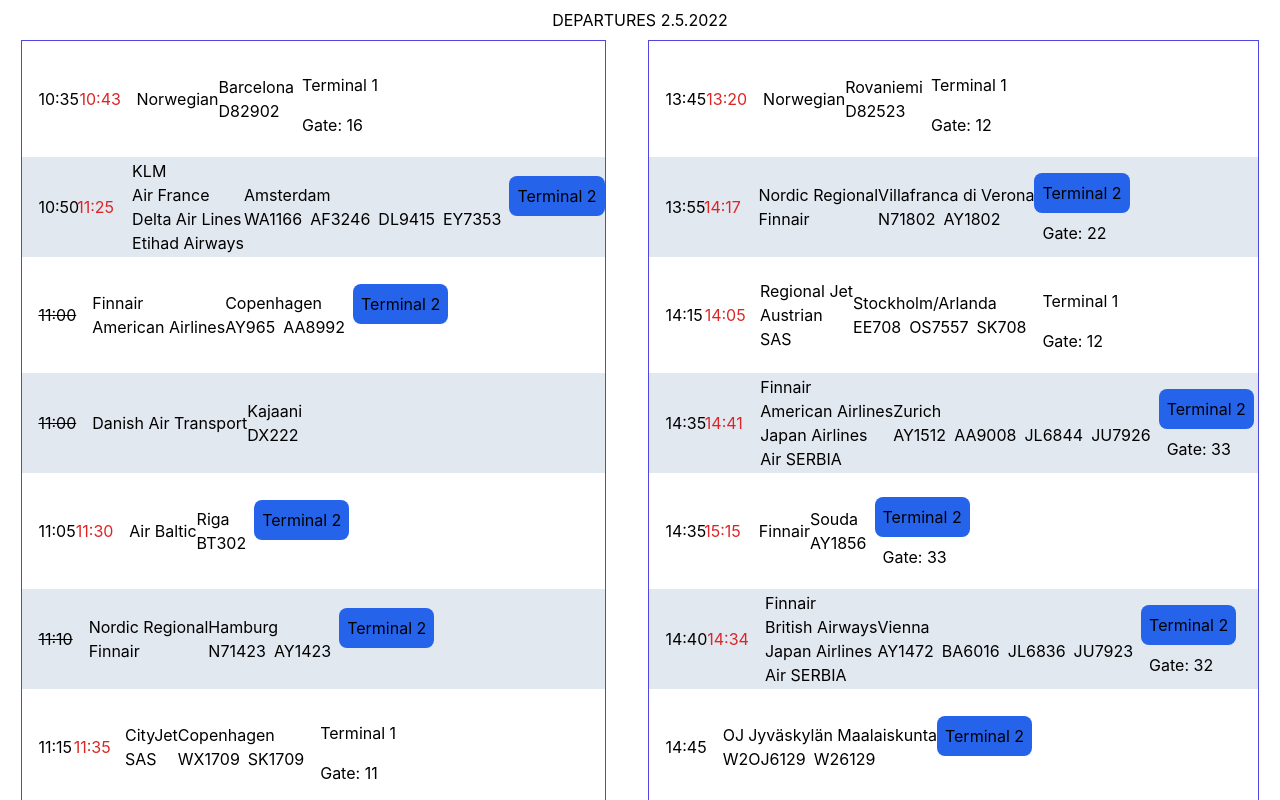
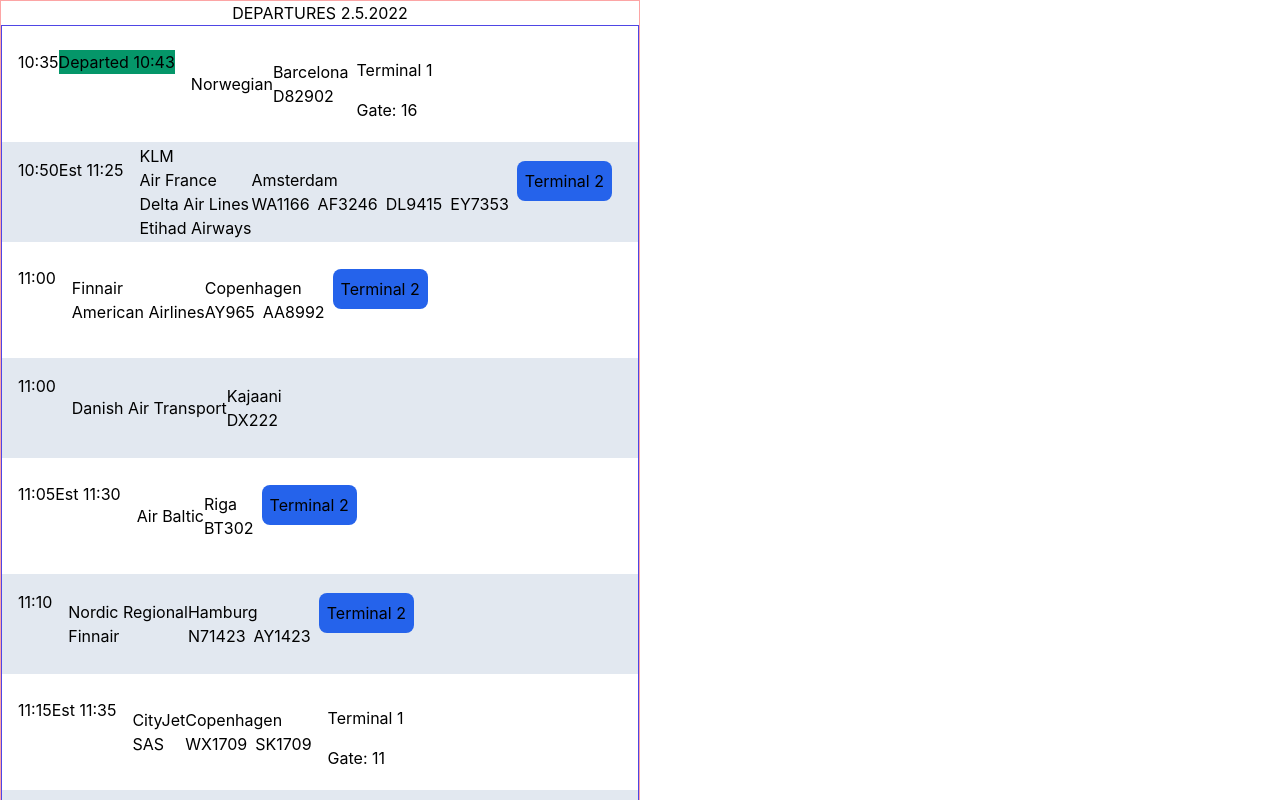
Before and after one commit to jvhytonen/signage-aws-lambda, a React (Create React App) app: page / in a window 1280 px wide. Shown: the top 800 px of the page. Built offline with nearby package versions, Linux system fonts and the light colour scheme.

Commit message:
Adding Error modal, fixing some issues with data fetching and creating object. Improving Time and BaggageTerminalGate-components. Preparing animations.

```diff
--- a/src/App.tsx
+++ b/src/App.tsx
@@ -2,28 +2,53 @@
 import './App.css';
 import FlightDataTable from './Components/FlightDataTable/FlightDataTable'
 import { fetchArrData, fetchDepData } from './Utils/HTTPRequests'
+import Error from './Components/UI/Error'
 
 type fetchDataType = () => void
 
 function App() {
   const [flightData, setFlightData] = useState<any>(null)
+  const [isLoading, setIsLoading] = useState<boolean>(true)
+  /*
   const fetchData: fetchDataType = async () => {
   const depDataItems = await fetchDepData()
   const arrDataItems = await fetchArrData()
+  setIsLoading(false)
+  if (depDataItems === null) {
+    return
+  }
+  const flightDataObj = {
+    departures: depDataItems,
+    arrivals: arrDataItems
+  }
+   setFlightData(flightDataObj)
+  } */
+
+  useEffect(() => {
+    const fetchData: fetchDataType = async () => {
+      try {
+        const depDataItems = await fetchDepData()
+        const arrDataItems = await fetchArrData()
+        setIsLoading(false)
+        if (depDataItems === null) {
+          return
+        }
         const flightDataObj = {
           departures: depDataItems,
           arrivals: arrDataItems
         }
         setFlightData(flightDataObj)
       }
-
-useEffect(() => {
+      catch (err) {
+        console.log('Something went wrong')
+      }
+    }
     fetchData()
   }, [])
 
   return (
     <div className="App h-full w-full">
-          {flightData !== null ? <FlightDataTable data={flightData}/> : <h1>No data</h1>}
+      {flightData !== null ? <FlightDataTable data={flightData} /> : <Error message={`${isLoading ? 'Loading... ' : 'Something went wrong'}`} />}
     </div>
   );
 }
--- a/src/Components/FlightDataTable/Arrivals.tsx
+++ b/src/Components/FlightDataTable/Arrivals.tsx
@@ -5,7 +5,6 @@
 import Time from "./Time"
 import Destination from "./Destination"
 import TerminalGateBG from "./TerminalGateBg"
-import TopBar from "./TopBar"
 
 export interface ArrDataItemsType {
     codeShareNr?: string
@@ -33,7 +32,7 @@
         return (
             <div key={index} style={{height: correctHeight}} id='TableItem' className='FlightDataTable w-full flex my-2'>
                 <div className='w-[20%] h-full flex items-center justify-center'>
-                 <Time originalTime={item.arrTime} estTime={item.estimatedArr}/>
+                 <Time originalTime={item.arrTime} estTime={item.estimatedArr} actualTime={item.actualArr} type='arrivals'/>
                 </div>
                 <div className='w-[25%] h-full overflow-hidden'>
                 <Airline airline={item.airline[0]}/>
@@ -45,7 +44,7 @@
                 </div>
                 </div>
                 <div className='w-[15%] h-full flex items-center justify-center'>
-                <TerminalGateBG gate={item.baggage} terminal={item.terminal}/>
+                <TerminalGateBG gate={item.baggage} terminal={item.terminal} type='arrivals'/>
                 </div>
             </div>
         )
--- a/src/Components/FlightDataTable/Departures.tsx
+++ b/src/Components/FlightDataTable/Departures.tsx
@@ -5,7 +5,6 @@
 import Time from "./Time"
 import Destination from "./Destination"
 import TerminalGateBg from "./TerminalGateBg"
-import TopBar from "./TopBar"
 
 
 export interface DepDataItems {
@@ -33,20 +32,20 @@
     const rows = props.data.map((item: DepDataItems, index:number) => {
         return (
             <div key={index} style={{height: correctHeight}} id='TableItem' className='FlightDataTable w-full flex my-2'>
-                <div className='w-[20%] h-full flex items-center justify-center'>
-                 <Time originalTime={item.depTime} estTime={item.estimatedDep}/>
+                <div className='w-[28%] h-full flex items-center justify-center'>
+                 <Time originalTime={item.depTime} estTime={item.estimatedDep} actualTime={item.actualDep} type='departures'/>
                 </div>
-                <div className='w-[25%] h-full overflow-hidden'>
+                <div className='w-[22%] h-full overflow-hidden'>
                 <Airline airline={item.airline[0]}/>
                 </div>
-                <div className='w-[40%] h-full flex flex-col items-start justify-center overflow-hidden'>
+                <div className='w-[35%] h-full flex flex-col items-start justify-center overflow-hidden'>
                 <Destination destination={item.destination}/>
                 <div className='justify-self-end'>
                     <FlightNumber flightNumber={item.flightNr[0]}/>
                 </div>
                 </div>
                 <div className='w-[15%] h-full flex items-center justify-center'>
-                <TerminalGateBg gate={item.gate} terminal={item.terminal}/>
+                <TerminalGateBg gate={item.gate} terminal={item.terminal} type='departures'/>
                 </div>
             </div>
         )
--- a/src/Components/FlightDataTable/FlightDataTable.tsx
+++ b/src/Components/FlightDataTable/FlightDataTable.tsx
@@ -1,8 +1,7 @@
-import React from "react"
+import React, {useEffect, useRef} from "react"
 import Departures, { DepDataItems } from './Departures'
 import TopBar from "./TopBar"
 import Arrivals, { ArrDataItemsType } from "./Arrivals"
-
 
 export interface AppType {
     departures: DepDataItems[]
@@ -13,21 +12,40 @@
 }
 
 const FlightDataTable = (props: FlightDataType) => {
+    const timeDiv = useRef<HTMLDivElement | null>(null)
     let elem = document.getElementById('TableItem')
     let parent = elem?.parentElement?.offsetHeight
     let correctHeight = parent !== undefined ? `${parent / 8}px` : '100px'
+
+    const scrollSomething = async (ind:number) => {
+        const children = timeDiv.current?.children
+        if (children !== undefined) {
+            await children[ind].scrollIntoView({behavior: "smooth", block: "end", inline: "nearest"})
+            ind = ind + 1
+            setTimeout(() => scrollSomething(ind), 1000 )
+        }
+        else {
+            return
+        }
+    }
+
+    useEffect(() => {
+       // scrollSomething(0)
+    }, [])
+
     return (
-        <div className='w-full h-full'>
-            <div className='h-10 w-5/6 m-auto flex items-center justify-center'>
-                <TopBar direction='departures' date="2.5.2022" />
+        <div className='w-full h-screen overflow-hidden'>
+            <div className='w-1/2 h-full justify-around border border-red-300'>
+                <div className='h-[5%] w-full m-auto flex items-center justify-center'>
+                    <TopBar direction='departures' date="2.5.2022" />
+                </div>
+                <div ref={timeDiv} className='h-[95%] w-[95%] m-auto border border-indigo-600'>
+                    {props.data === undefined ? <h1>No data</h1> : <Departures data={props.data.departures} />}
+                    {/* {props.data === undefined ? <h1>No data</h1> : <Arrivals data={props.data.arrivals} />} */}
+                </div>
             </div>
-            <div className='w-full h-full flex justify-around'>
-                <div className='h-full w-[40%] border border-indigo-600'>
-                    {props.data === undefined ? <h1>No data</h1> : <Departures data={props.data.departures} />}
-                </div>
-                <div className='h-full w-[40%] border border-indigo-600'>
-                    {props.data === undefined ? <h1>No data</h1> : <Arrivals data={props.data.arrivals} />}
-                </div>
+            <div className='w-1/2 h-full'>
+                <h1>Another half</h1>
             </div>
         </div>
     )
--- a/src/Components/FlightDataTable/TerminalGateBg.tsx
+++ b/src/Components/FlightDataTable/TerminalGateBg.tsx
@@ -1,15 +1,34 @@
 interface TerminalGateBgType {
     gate?: string
     terminal?: string
-    baggage?:string
+    baggage?: string
+    type: string
 }
 const TerminalGateBg = (props: TerminalGateBgType) => {
     const terminalColor = props.terminal === '1' ? 'bg-lime-600' : 'bg-blue-600'
+    const renderType = (type: string) => {
+        switch (type) {
+            case 'departures':
+                return (
+                    <div className='w-full h-full max-h-full flex flex-col items-start justify-around py-4'>
+                        {props.terminal !== null ? <p className={`rounded-lg p-2 ${terminalColor}`}>Terminal {props.terminal}</p> : null}
+                        <p className='p-2'>{props.gate !== null ? "Gate: " + props.gate : ''}</p>
+                    </div>
+                )
+            case 'arrivals':
+                return (
+                    <div className='w-full h-full max-h-full flex flex-col items-start justify-around py-4'>
+                        {props.terminal !== null ? <p className={`rounded-lg p-2 ${terminalColor}`}>Terminal {props.terminal}</p> : null}
+                        <p className='p-2'>{props.baggage !== null ? "Baggage: " + props.baggage : ''}</p>
+                    </div>
+                )
+        }
+    }
+
     return (
-        <div className='w-full h-full max-h-full flex flex-col items-start justify-around py-4'>
-           {props.terminal !== null ? <p className={`rounded-lg p-2 ${terminalColor}`}>Terminal {props.terminal}</p> : null}
-           <p className='p-2'>{props.gate !== null ? "Gate: " + props.gate : ''}</p>
-        </div>
+        <>
+            {renderType(props.type)}
+        </>
     )
 }
 export default TerminalGateBg
--- a/src/Components/FlightDataTable/Time.tsx
+++ b/src/Components/FlightDataTable/Time.tsx
@@ -1,12 +1,48 @@
-interface DepTimeType {
+interface TimeType {
     originalTime: string
     estTime?: string | null | undefined
+    actualTime: string | null | undefined
+    type: string
 }
-const Time = (props: DepTimeType) => {
+const Time = (props: TimeType) => {
+    let isDeparted = props.actualTime === null ? false : true
+    let isEstimated = props.estTime === null ? false : true
+    let timeColor:string
+    let detailText: string
+    if (isDeparted) {
+        timeColor = 'bg-green-600'
+        detailText = props.type === 'departures' ? 'Departed ' : 'Landed '
+    }
+    else if (isEstimated) {
+        timeColor = 'bg-amber-400'
+        detailText = 'Est '
+    }
+    else {
+        timeColor = ''
+        detailText = ''
+    }
+    const renderType = (type: string) => {
+
+        switch (type) {
+            case 'departures':
+                return (
+                    <div className='w-full h-full max-h-full flex items-start justify-around py-4'>
+                        <p className='w-[40%]'>{props.originalTime}</p>
+                        <p className={`w-[60%] ${timeColor}`}>{detailText}{props.estTime}</p>
+                    </div>
+                )
+            case 'arrivals':
+                return (
+                    <div className='w-full h-full max-h-full flex items-start justify-around py-4'>
+                        <p className={`w-[40%] ${(props.estTime !== null && props.actualTime !== null) ? ' ' : ' line-through'}`}>{props.originalTime}</p>
+                        <p className={`w-[60%]${timeColor}`}>{props.estTime}</p>
+                    </div>
+                )
+        }
+    }
     return (
         <div className='h-full w-full flex items-center justify-around px-4'>
-            <p className={`w-1/2 ${props.estTime !== null ? ' ' : ' line-through'}`}>{props.originalTime}</p>
-            <p className='w-1/2 text-red-600'>{props.estTime}</p>
+            {renderType(props.type)}
         </div>
     )
 }
--- /dev/null
+++ b/src/Components/UI/Error.tsx
@@ -0,0 +1,14 @@
+interface ErrorType {
+    message: string
+}
+
+const Error = (props: ErrorType) => {
+    return (
+        <div className='h-full w-full flex justify-center items-center absolute'>
+            <div className='bg-red-500 m-auto p-5'>
+            <p>{props.message}</p>
+            </div>
+        </div>
+    )
+}
+export default Error
```
Also changed, not shown: src/Utils/HTTPRequests.tsx (+12 -6 lines), src/Utils/Helpers.js (+21 -7 lines). Lines whose indentation alone changed are shown as unchanged.
